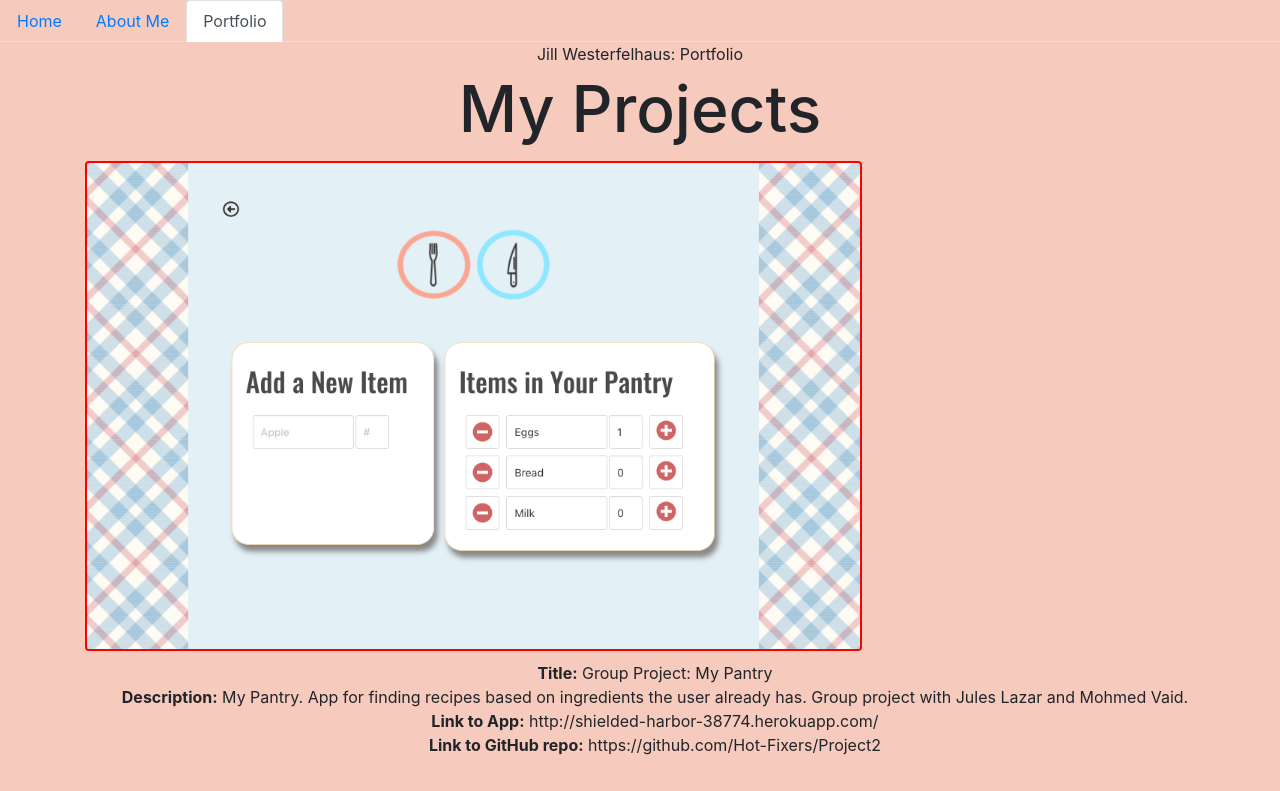
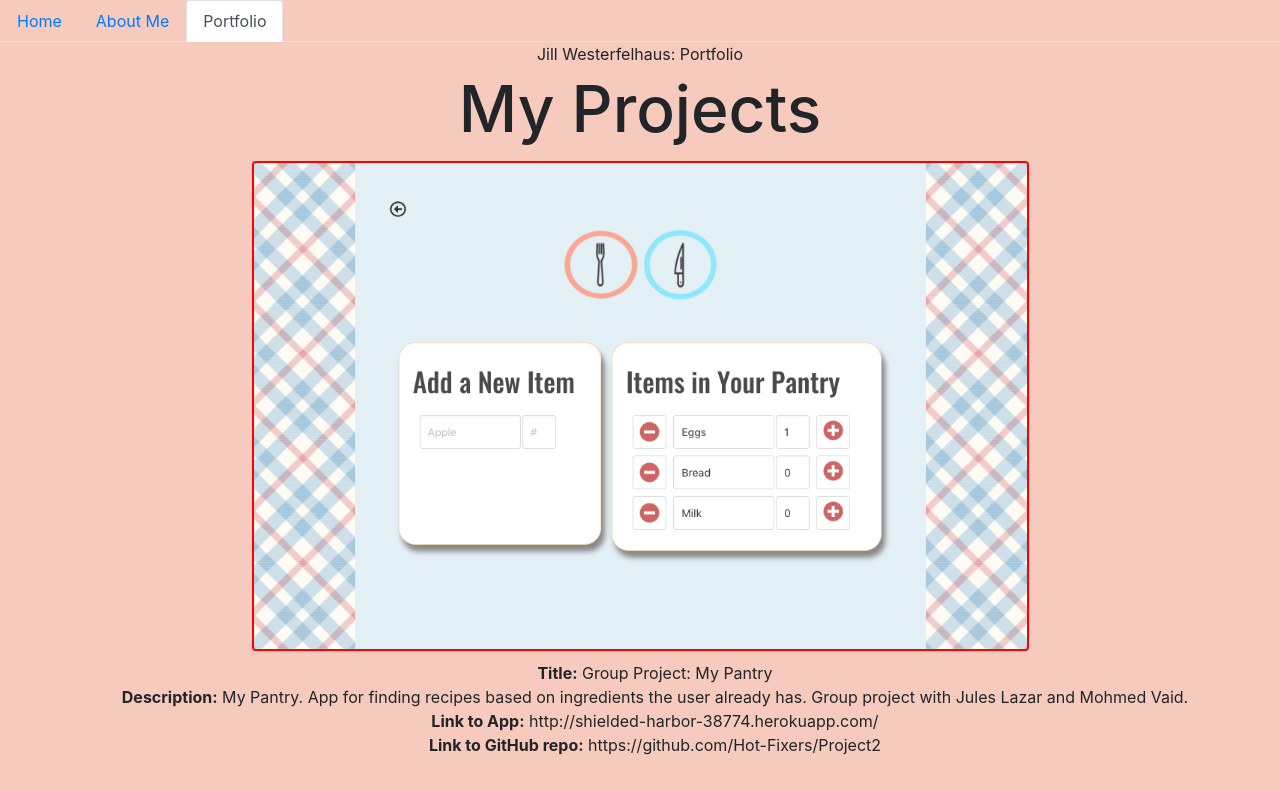
Before and after one commit to JIllWesterfelhaus/ReactPortfolio, a React (Create React App) app in the folder portfolio/: page /portfolio in a window 1280 px wide. Shown: the top 791 px of the page. Built offline with nearby package versions, Linux system fonts and the light colour scheme.

Commit message:
centered screen shots in portfolio

```diff
--- a/portfolio/src/index.css
+++ b/portfolio/src/index.css
@@ -14,6 +14,12 @@ body {background-color: #f6cabc;}
   border-color: red;
   border-width: 2px;
 }
+.container {
+  display: flex;
+  align-items: center;
+  justify-content: center;
+}
+
 
 .content {
   text-align: center;
```
